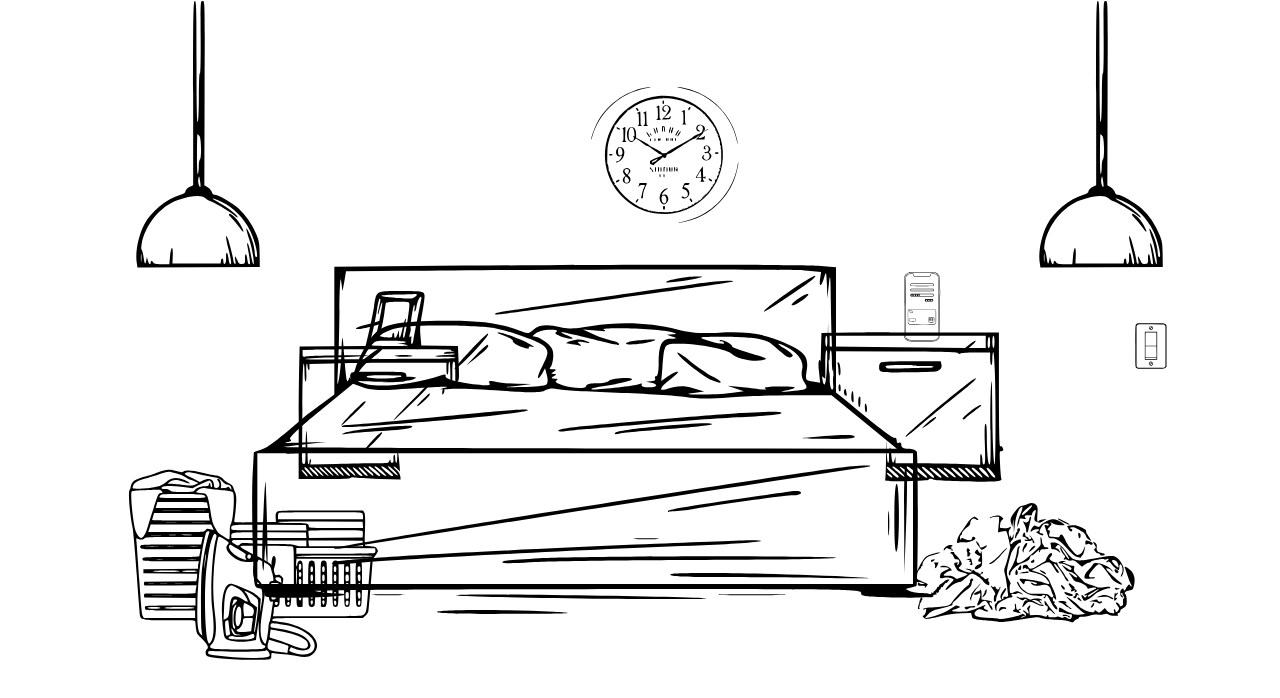
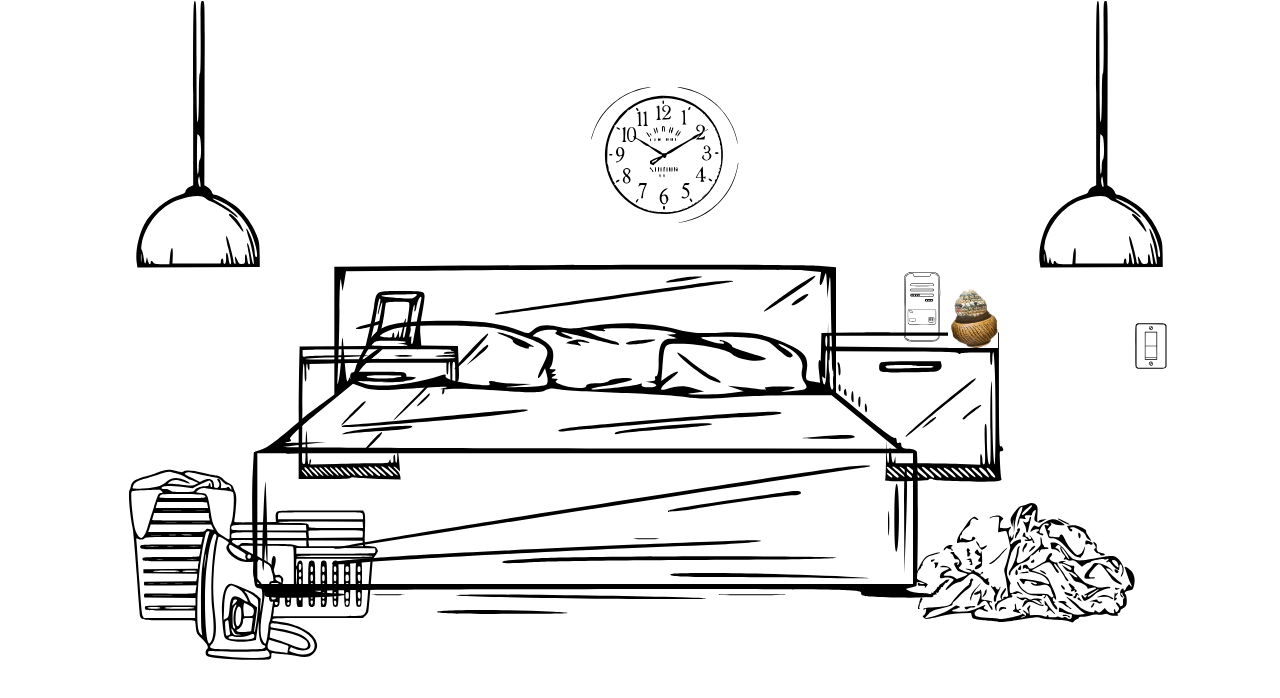
Before and after one commit to 4r5h14/Expressive-Web, a plain HTML site: page index.html in a window 1280 px wide. Drawn offline with Linux system fonts and the light colour scheme; a web font is replaced by a local one.

Commit message:
added cactus

```diff
--- a/index.html
+++ b/index.html
@@ -53,7 +53,9 @@
         <img src = "./assets/img/switch.svg" height="50" width="50"/>
     </div>
 
-
+    <div class="Cactus">
+        <img src = "./assets/img/cactus.png" height="60" width="50"/>
+    </div>
 
 </body>
 
--- a/styles/style.css
+++ b/styles/style.css
@@ -56,7 +56,7 @@ body {
    filter: brightness(120%);
     transition: opacity 0.3s ease-in-out;
     transform: rotate(-3deg);
-    background-color: yellow;
+
 }
 
 
@@ -64,6 +64,14 @@ body {
   position: absolute;
   top: 38%;
   right: 21%;
+
+
+}
+
+.Cactus {
+  position: absolute;
+  top: 36%;
+  right: 22%;
 
 
 }
```
Also changed, not shown: assets/img/cactus.png (added).
